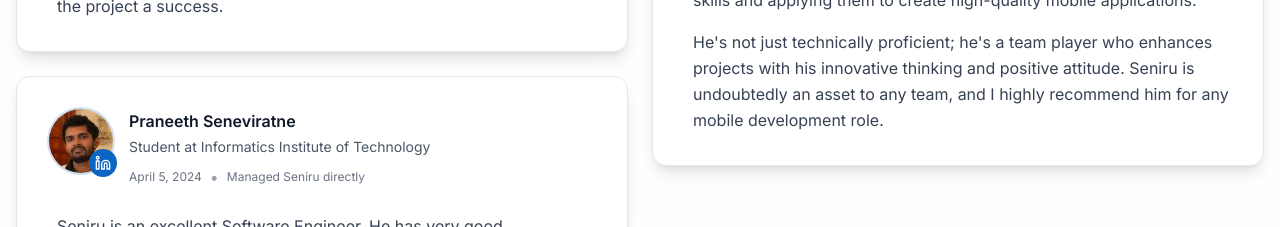
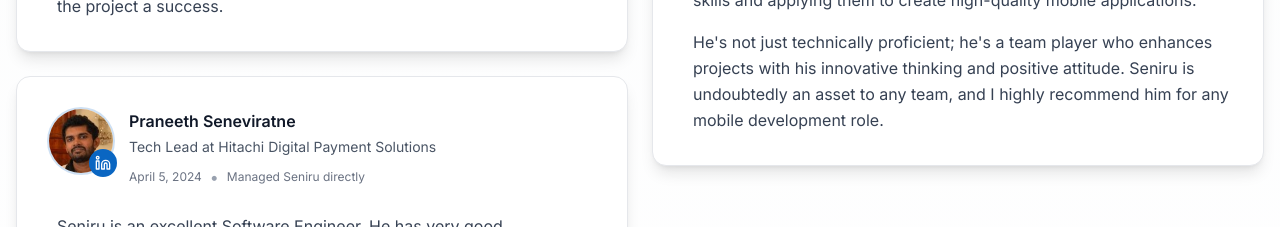
Before and after one commit to SeniruHasith/Portfolio_NextJS, a Next.js app: page / in a window 1280 px wide. Shown: the part 6920-7147 px from the top of the page. Built offline with nearby package versions, Linux system fonts and the light colour scheme.

Commit message:
Update testimonial for Praneeth Seneviratne, changing title to "Tech Lead at Hitachi Digital Payment Solutions" and maintaining the existing feedback text.

```diff
--- a/components/testimonials.tsx
+++ b/components/testimonials.tsx
@@ -26,7 +26,7 @@ function Testimonials() {
     },
     {
       name: "Praneeth Seneviratne",
-      title: "Student at Informatics Institute of Technology",
+      title: "Tech Lead at Hitachi Digital Payment Solutions",
       text: "Seniru is an excellent Software Engineer. He has very good interpersonal skills and is a good listener, quickly absorbing new development concepts. He takes responsibility and ensures timely delivery, even working extra hours to meet deadlines.\n\nHe quickly aligns with project leads and consistently stays on the right path. He is hardworking and more mature in terms of development skills compared to his peers. Seniru works well with the team and is highly recommended by all our project managers and technical leads.",
       image: "/images/testimonials/praneeth.jpg",
       date: "April 5, 2024",
```
